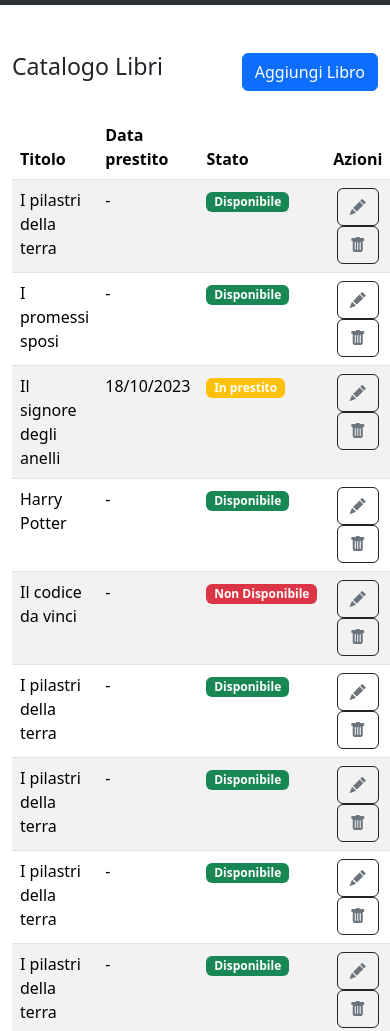
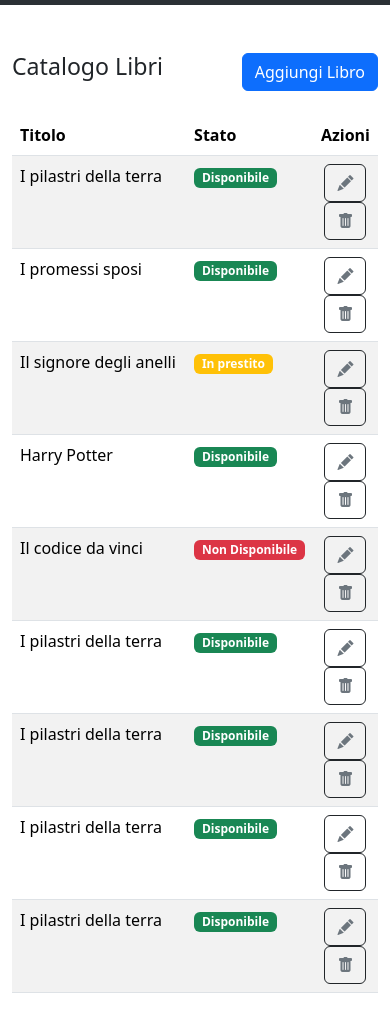
Before and after one commit to gabriele-chiocca/html-css-bootstrap-dashboard, a plain HTML site: page index.html in a window 390 px wide. Shown: the part 69-1100 px from the top of the page. Drawn offline with nearby package versions, Linux system fonts and the light colour scheme.

Commit message:
Scompare Data prestito da sm in giù

```diff
--- a/index.html
+++ b/index.html
@@ -55,7 +55,7 @@
 
          <div class="row">
           <!-- Tabella -->
-           <div class="col-lg-8 gy-5 col-md-12">
+           <div class="col-lg-8 gy-5 col-md-12 col-sm-12">
             <!-- Titolo e button (Da inserire) -->
             <div class="d-flex justify-content-between mb-4">
              <h1 class="fs-3">Catalogo Libri</h1>
@@ -65,7 +65,7 @@
                <thead>
                  <tr>
                    <th scope="col" class="space-table">Titolo</th>
-                   <th scope="col">Data prestito</th>
+                   <th scope="col" class="d-none d-md-table-cell" >Data prestito</th>
                    <th scope="col">Stato</th>
                    <th scope="col" class="text-center">Azioni</th>
                  </tr>
@@ -73,7 +73,7 @@
                <tbody>
                  <tr>
                    <td>I pilastri della terra</td>
-                   <td>-</td>
+                   <td class="d-none d-md-table-cell">-</td>
                    <td><span class="badge text-bg-success">Disponibile</span></td>
                    <td class="text-center">
                     <button type="button" class="btn btn-outline-dark">
@@ -86,7 +86,7 @@
                  </tr>
                  <tr>
                    <td>I promessi sposi</td>
-                   <td>-</td>
+                   <td class="d-none d-md-table-cell">-</td>
                    <td><span class="badge text-bg-success">Disponibile</span></td>
                    <td class="text-center">
                     <button type="button" class="btn btn-outline-dark">
@@ -99,7 +99,7 @@
                  </tr>
                  <tr>
                    <td>Il signore degli anelli</td>
-                   <td>18/10/2023</td>
+                   <td class="d-none d-md-table-cell">18/10/2023</td>
                    <td><span class="badge text-white bg-warning">In prestito</span></td>
                    <td class="text-center">
                     <button type="button" class="btn btn-outline-dark">
@@ -112,7 +112,7 @@
                  </tr>
                  <tr>
                    <td>Harry Potter</td>
-                   <td>-</td>
+                   <td class="d-none d-md-table-cell">-</td>
                    <td><span class="badge text-bg-success">Disponibile</span></td>
                    <td class="text-center">
                     <button type="button" class="btn btn-outline-dark">
@@ -125,7 +125,7 @@
                  </tr>
                  <tr>
                    <td>Il codice da vinci</td>
-                   <td>-</td>
+                   <td class="d-none d-md-table-cell">-</td>
                    <td><span class="badge text-bg-danger">Non Disponibile</span></td>
                    <td class="text-center">
                     <button type="button" class="btn btn-outline-dark">
@@ -138,7 +138,7 @@
                  </tr>
                  <tr>
                    <td>I pilastri della terra</td>
-                   <td>-</td>
+                   <td class="d-none d-md-table-cell">-</td>
                    <td><span class="badge text-bg-success">Disponibile</span></td>
                    <td class="text-center">
                     <button type="button" class="btn btn-outline-dark">
@@ -151,7 +151,7 @@
                  </tr>
                  <tr>
                    <td>I pilastri della terra</td>
-                   <td>-</td>
+                   <td class="d-none d-md-table-cell">-</td>
                    <td><span class="badge text-bg-success">Disponibile</span></td>
                    <td class="text-center">
                     <button type="button" class="btn btn-outline-dark">
@@ -164,7 +164,7 @@
                  </tr>
                  <tr>
                    <td>I pilastri della terra</td>
-                   <td>-</td>
+                   <td class="d-none d-md-table-cell">-</td>
                    <td><span class="badge text-bg-success">Disponibile</span></td>
                    <td class="text-center">
                     <button type="button" class="btn btn-outline-dark">
@@ -177,7 +177,7 @@
                  </tr>
                  <tr>
                    <td>I pilastri della terra</td>
-                   <td>-</td>
+                   <td class="d-none d-md-table-cell">-</td>
                    <td><span class="badge text-bg-success">Disponibile</span></td>
                    <td class="text-center">
                     <button type="button" class="btn btn-outline-dark">
```
